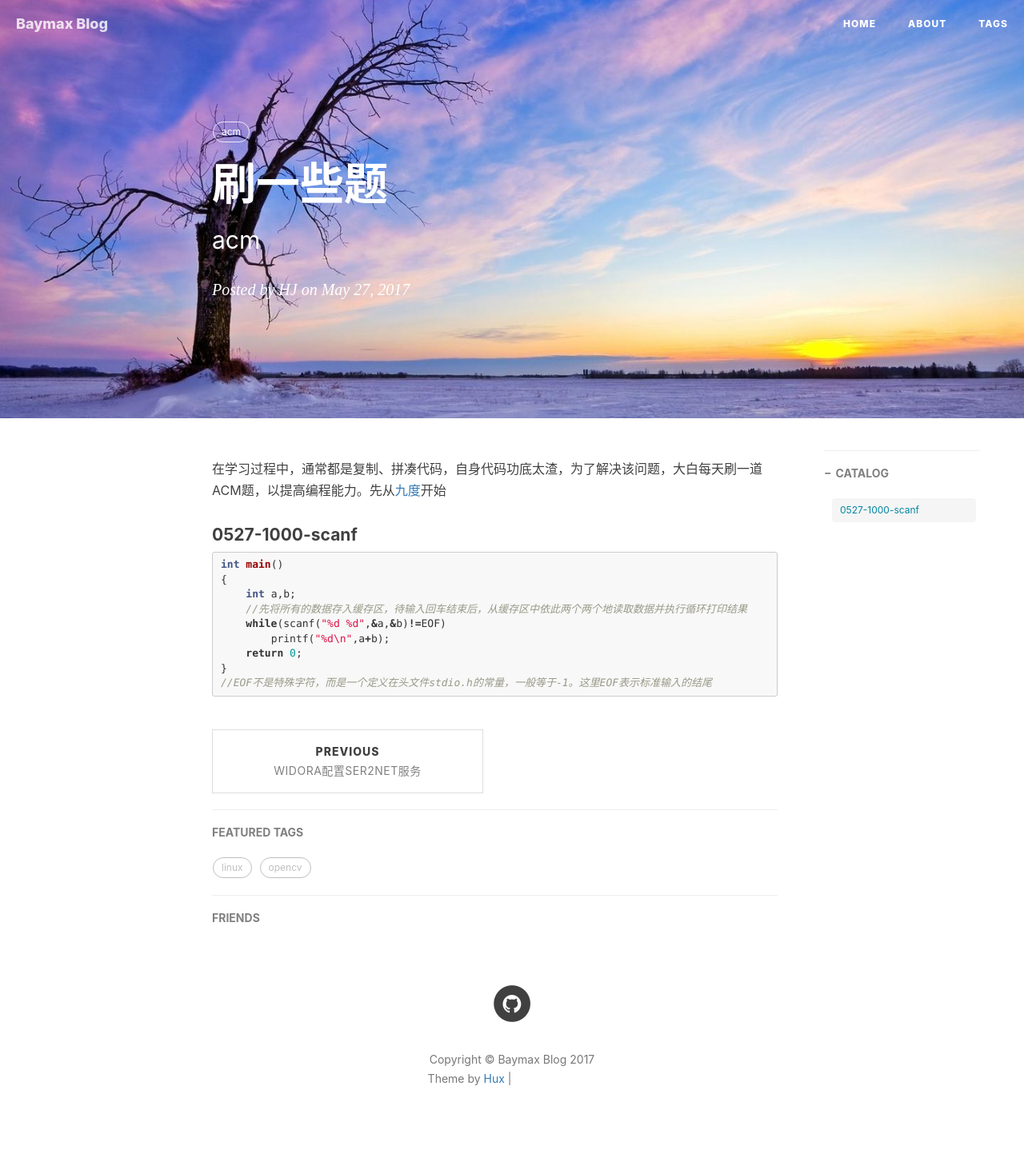
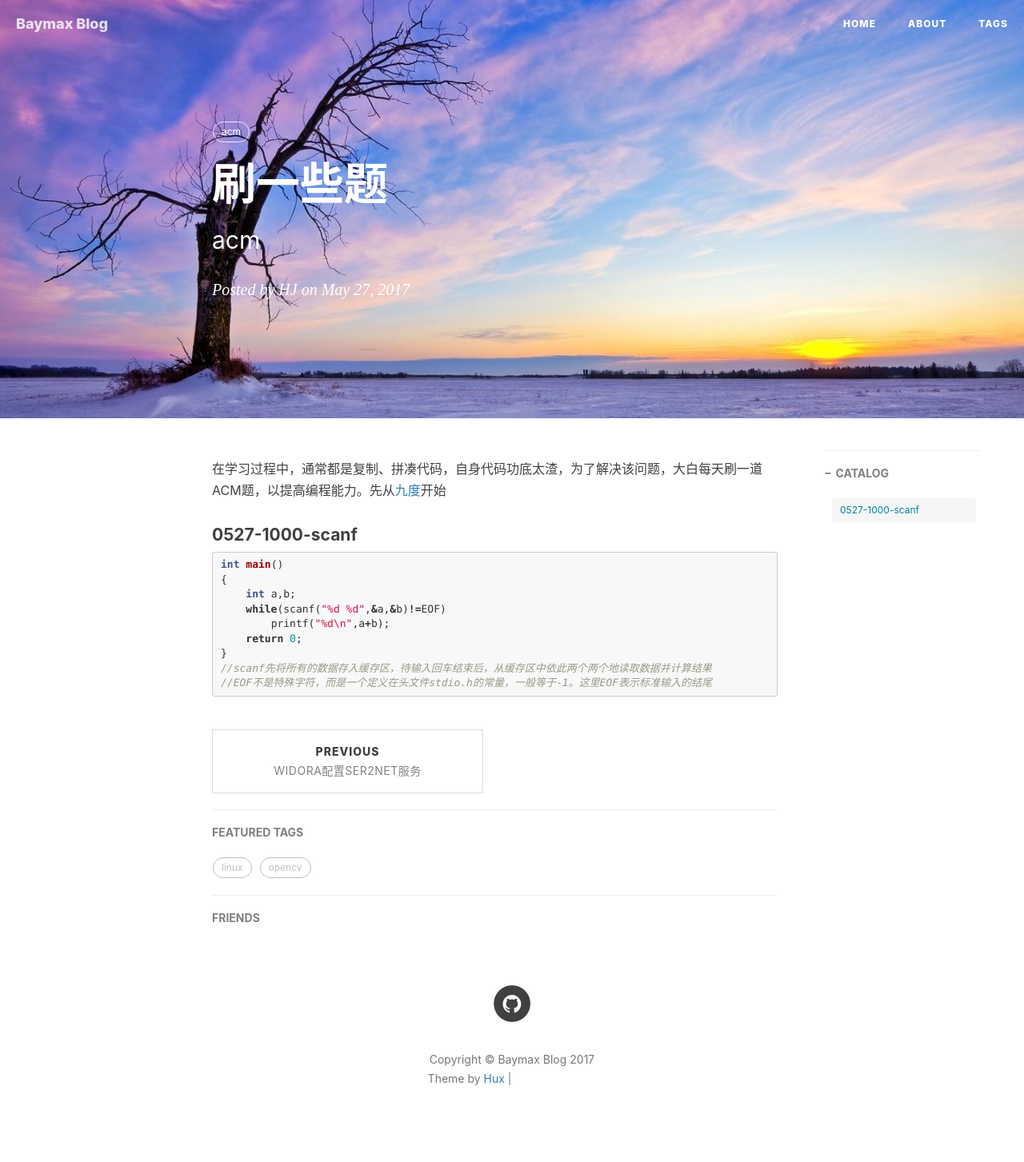
Before and after one commit to Lmonologue/baymax.github.io, a Jekyll site: the page built from _posts/2017-05-27-刷一些题.md, in a window 1280 px wide. Shown: the whole page at 80% size. Built offline with Jekyll 4.4.1, drawn with Linux system fonts in a browser that asks for light colours; nearby versions of some CDN libraries; comment, search, counter and statistics services are not loaded; grey boxes are pictures that could not be loaded.

Commit message:
Update 2017-05-27-刷一些题.md

````diff
--- a/_posts/2017-05-27-刷一些题.md
+++ b/_posts/2017-05-27-刷一些题.md
@@ -18,10 +18,10 @@ tags:
 int main()
 {
     int a,b;
-    //先将所有的数据存入缓存区，待输入回车结束后，从缓存区中依此两个两个地读取数据并执行循环打印结果
     while(scanf("%d %d",&a,&b)!=EOF)
         printf("%d\n",a+b);
     return 0;
 }
+//scanf先将所有的数据存入缓存区，待输入回车结束后，从缓存区中依此两个两个地读取数据并计算结果
 //EOF不是特殊字符，而是一个定义在头文件stdio.h的常量，一般等于-1。这里EOF表示标准输入的结尾
 ```
````
